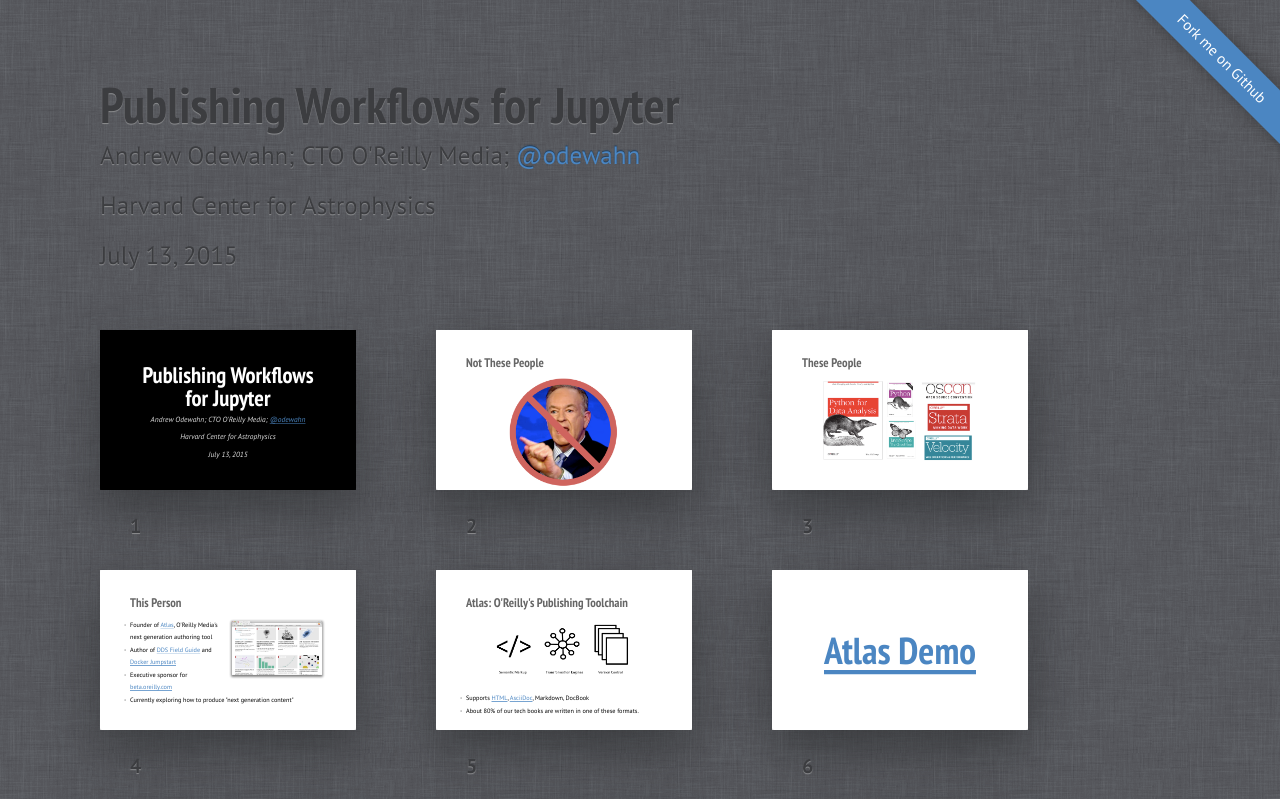
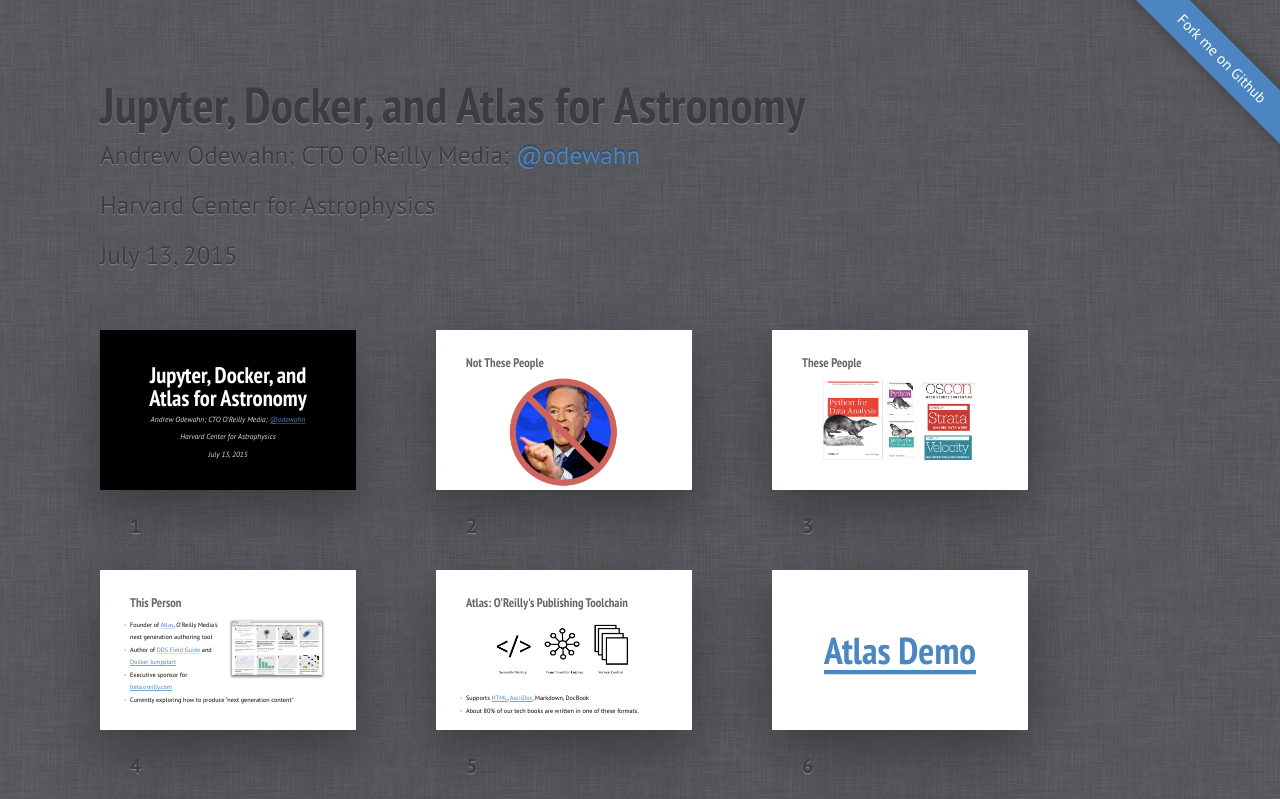
Before and after one commit to odewahn/jupyter-orm-cfa, a plain HTML site: page index.html in a window 1280 px wide. Shown: the top 799 px of the page. Drawn offline with Linux system fonts and the light colour scheme.

Commit message:
updated title

```diff
--- a/index.html
+++ b/index.html
@@ -1,7 +1,7 @@
 <!DOCTYPE HTML>
 <html lang="en">
 <head>
-	<title>On Demand Analytic and Learning Environments with Jupyter</title>
+	<title>Jupyter, Docker, and Atlas for Astronomy</title>
 	<meta charset="utf-8">
 	<meta name="viewport" content="width=792, user-scalable=no">
 	<meta http-equiv="x-ua-compatible" content="ie=edge">
@@ -58,13 +58,13 @@
 	</style>
 
 	<header class="caption">
-		<h1>Publishing Workflows for Jupyter</h1>
+		<h1>Jupyter, Docker, and Atlas for Astronomy</h1>
         <p>Andrew Odewahn; CTO O'Reilly Media; <a href="https://twitter.com/odewahn">@odewahn</a></p>
 				<h2>Harvard Center for Astrophysics</h2>
 				<p>July 13, 2015</p>
 	</header>
 	<section class="slide cover" id="Cover"><div>
-		<h2>Publishing Workflows for Jupyter</h2>
+		<h2>Jupyter, Docker, and Atlas for Astronomy</h2>
         <p>Andrew Odewahn; CTO O'Reilly Media; <a href="https://twitter.com/odewahn">@odewahn</a></p>
 				<p><em>Harvard Center for Astrophysics</em></p>
 				<p>July 13, 2015</p>
```
